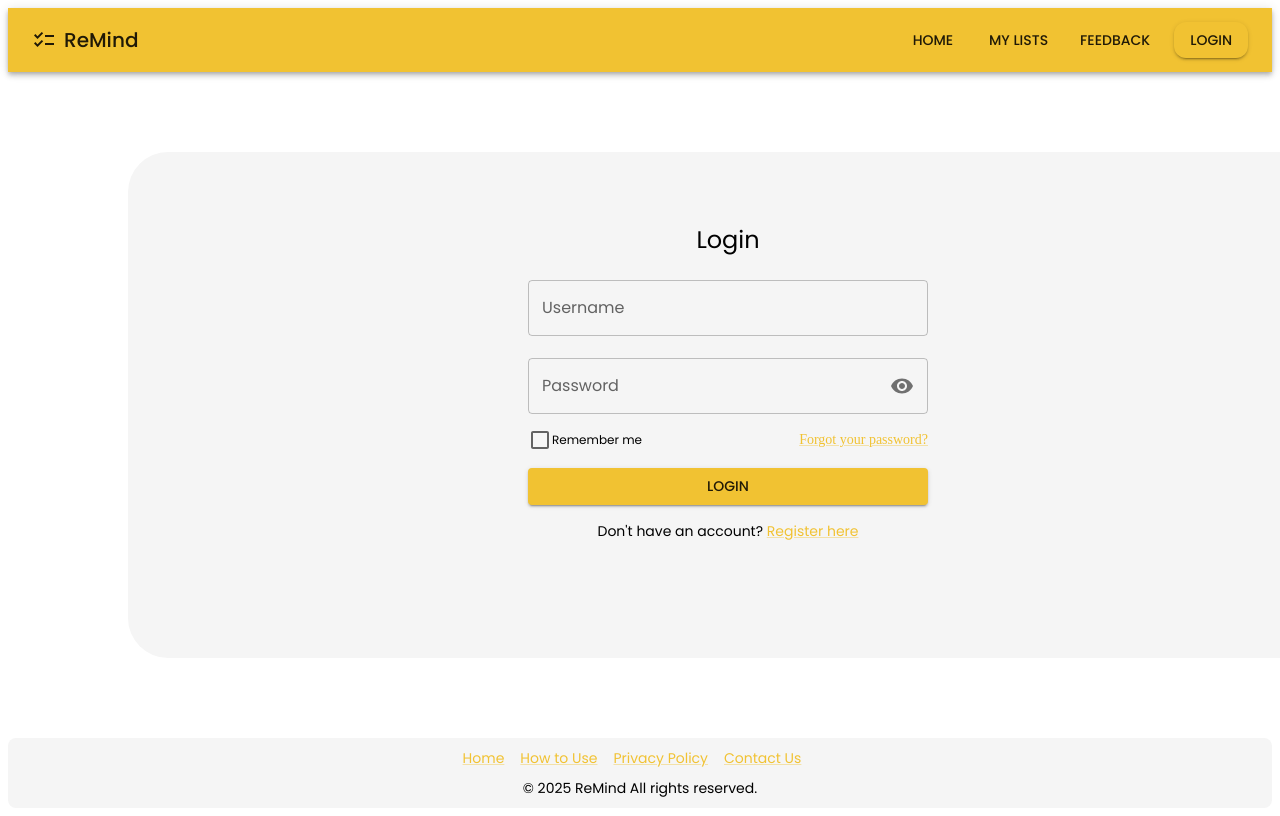
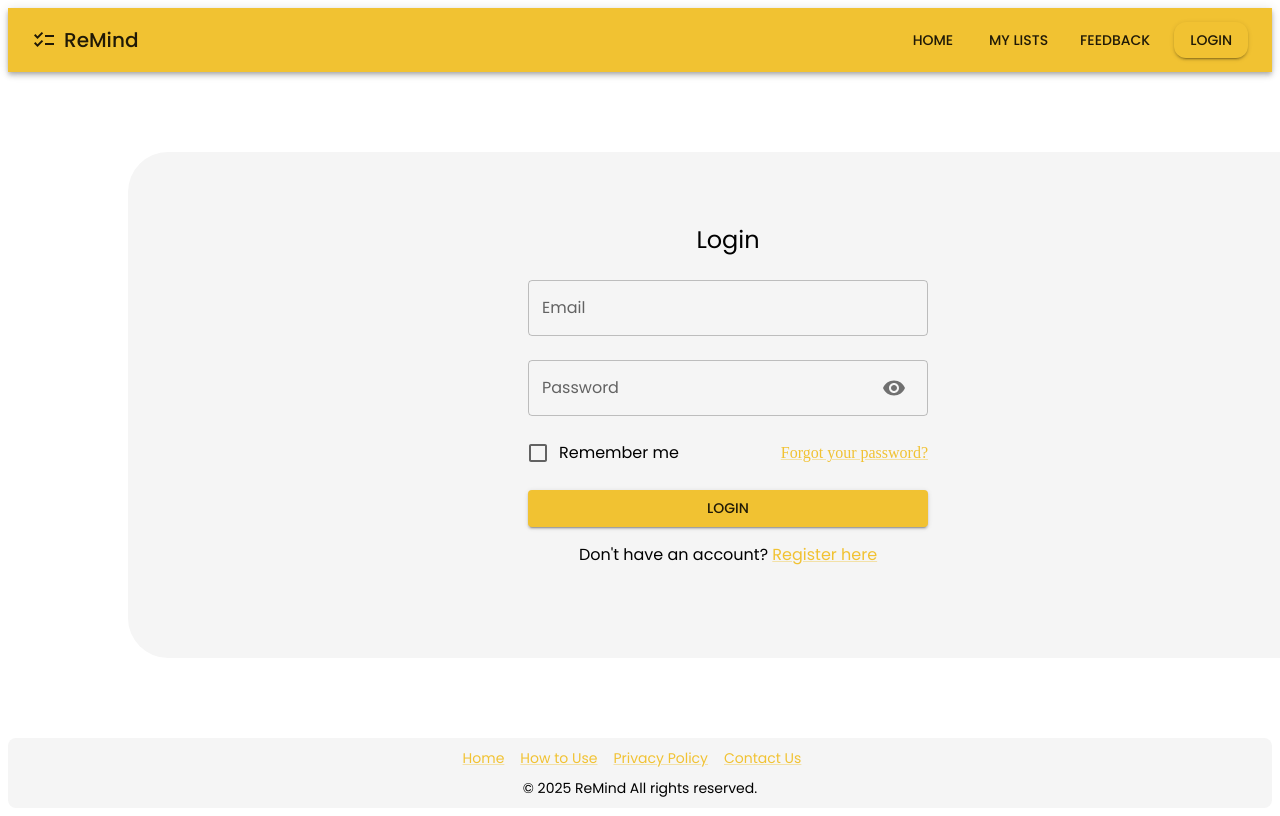
Before and after one commit to 1gozde1/Forget-App, a React (Create React App) app: page /login in a window 1280 px wide. Shown: the top 816 px of the page. Built offline with nearby package versions, Linux system fonts and the light colour scheme.

Commit message:
Integrate Firebase authentication; add AuthStatus component, update Register and Login pages, and enhance Navbar for logout functionality

```diff
--- a/package.json
+++ b/package.json
@@ -11,6 +11,7 @@
     "@reduxjs/toolkit": "^2.5.1",
     "axios": "^1.7.9",
     "cra-template-typescript": "1.2.0",
+    "firebase": "^11.4.0",
     "react": "^19.0.0",
     "react-dom": "^19.0.0",
     "react-redux": "^9.2.0",
--- a/src/components/Navbar.tsx
+++ b/src/components/Navbar.tsx
@@ -4,6 +4,8 @@ import { useSelector, useDispatch } from "react-redux";
 import { RootState } from "../redux/store";
 import { logout } from "../redux/userSlice";
 import ChecklistIcon from "@mui/icons-material/Checklist";
+import { auth } from "../firebase/firebaseConfig";
+import { signOut } from "firebase/auth";
 
 const Navbar = () => {
   const isAuthenticated = useSelector(
@@ -13,8 +15,14 @@ const Navbar = () => {
   const navigate = useNavigate();
 
   const handleLogout = () => {
-    dispatch(logout());
-    navigate("/login");
+    signOut(auth)
+      .then(() => {
+        dispatch(logout());
+        navigate("/login");
+      })
+      .catch((error) => {
+        console.error("Error during logout:", error);
+      });
   };
 
   const handleHomeClick = () => {
--- a/src/components/pages/LoginPage.tsx
+++ b/src/components/pages/LoginPage.tsx
@@ -1,8 +1,7 @@
 import React, { useState, useEffect } from "react";
-import { useDispatch, useSelector } from "react-redux";
-import { login } from "../../redux/userSlice";
-import { RootState } from "../../redux/store";
 import { useNavigate, Link as RouterLink } from "react-router-dom";
+import { signInWithEmailAndPassword } from "firebase/auth";
+import { auth } from "../../firebase/firebaseConfig";
 import {
   Box,
   TextField,
@@ -17,32 +16,30 @@ import Visibility from "@mui/icons-material/Visibility";
 import VisibilityOff from "@mui/icons-material/VisibilityOff";
 
 const LoginPage = () => {
-  const [username, setUsername] = useState("");
+  const [email, setEmail] = useState("");
   const [password, setPassword] = useState("");
   const [rememberMe, setRememberMe] = useState(false);
   const [showPassword, setShowPassword] = useState(false);
-  const dispatch = useDispatch();
+  const [error, setError] = useState<string | null>(null);
   const navigate = useNavigate();
-  const isAuthenticated = useSelector(
-    (state: RootState) => state.user.isAuthenticated
-  );
 
   useEffect(() => {
-    if (isAuthenticated) {
+    const user = auth.currentUser;
+    if (user) {
       navigate("/");
     }
-  }, [isAuthenticated, navigate]);
+  }, [navigate]);
 
-  const handleLogin = (e: React.FormEvent) => {
+  const handleLogin = async (e: React.FormEvent) => {
     e.preventDefault();
+    setError(null);
 
-    if (!username || !password) {
-      alert("Please enter a username and password!");
-      return;
+    try {
+      await signInWithEmailAndPassword(auth, email, password);
+      navigate("/");
+    } catch (err: any) {
+      setError(err.message);
     }
-
-    const userData = { username, rememberMe };
-    dispatch(login(userData));
   };
 
   const handleClickShowPassword = () => {
@@ -57,12 +54,11 @@ const LoginPage = () => {
       <form onSubmit={handleLogin}>
         <TextField
           fullWidth
-          label="Username"
+          label="Email"
           variant="outlined"
           margin="normal"
-          value={username}
-          onChange={(e) => setUsername(e.target.value)}
-          sx={{ marginBottom: "6px" }}
+          value={email}
+          onChange={(e) => setEmail(e.target.value)}
         />
         <TextField
           fullWidth
@@ -72,20 +68,19 @@ const LoginPage = () => {
           margin="normal"
           value={password}
           onChange={(e) => setPassword(e.target.value)}
-          sx={{ marginBottom: "6px" }}
           InputProps={{
             endAdornment: (
               <IconButton
                 aria-label="toggle password visibility"
                 onClick={handleClickShowPassword}
                 edge="start"
-                sx={{ padding: 0 }}
               >
                 {showPassword ? <VisibilityOff /> : <Visibility />}
               </IconButton>
             ),
           }}
         />
+        {error && <Typography color="error">{error}</Typography>}
 
         <Box
           display="flex"
@@ -98,19 +93,11 @@ const LoginPage = () => {
               <Checkbox
                 checked={rememberMe}
                 onChange={(e) => setRememberMe(e.target.checked)}
-                sx={{ p: 0, m: 0 }}
               />
             }
             label="Remember me"
-            sx={{ m: 0, width: "auto", p: 0 }}
-            componentsProps={{ typography: { fontSize: "0.75rem" } }}
           />
-
-          <Link
-            component={RouterLink}
-            to="/forgot-password"
-            sx={{ fontSize: "0.875rem" }}
-          >
+          <Link component={RouterLink} to="/forgot-password">
             Forgot your password?
           </Link>
         </Box>
@@ -126,13 +113,9 @@ const LoginPage = () => {
         </Button>
       </form>
 
-      <Typography sx={{ mt: 2, fontSize: "0.875rem" }}>
+      <Typography sx={{ mt: 2 }}>
         Don't have an account?{" "}
-        <Link
-          component={RouterLink}
-          to="/register"
-          sx={{ fontSize: "0.875rem" }}
-        >
+        <Link component={RouterLink} to="/register">
           Register here
         </Link>
       </Typography>
--- a/src/components/pages/RegisterPage.tsx
+++ b/src/components/pages/RegisterPage.tsx
@@ -1,37 +1,32 @@
 import React, { useState, useEffect } from "react";
-import { useDispatch, useSelector } from "react-redux";
-import { register } from "../../redux/userSlice";
-import { RootState } from "../../redux/store";
 import { useNavigate } from "react-router-dom";
+import { createUserWithEmailAndPassword } from "firebase/auth";
+import { auth } from "../../firebase/firebaseConfig";
 import { Box, TextField, Button, Typography } from "@mui/material";
 
 const RegisterPage = () => {
-  const [username, setUsername] = useState("");
+  const [email, setEmail] = useState("");
   const [password, setPassword] = useState("");
-  const dispatch = useDispatch();
+  const [error, setError] = useState<string | null>(null);
   const navigate = useNavigate();
-  const isAuthenticated = useSelector(
-    (state: RootState) => state.user.isAuthenticated
-  );
 
   useEffect(() => {
-    if (isAuthenticated) {
+    const user = auth.currentUser;
+    if (user) {
       navigate("/");
     }
-  }, [isAuthenticated, navigate]);
+  }, [navigate]);
 
-  const handleRegister = (e: React.FormEvent) => {
+  const handleRegister = async (e: React.FormEvent) => {
     e.preventDefault();
+    setError(null);
 
-    if (!username || !password) {
-      alert("Please enter a username and password!");
-      return;
+    try {
+      await createUserWithEmailAndPassword(auth, email, password);
+      navigate("/");
+    } catch (err: any) {
+      setError(err.message);
     }
-
-    const userData = { username };
-    dispatch(register(userData));
-
-    navigate("/login");
   };
 
   return (
@@ -42,11 +37,11 @@ const RegisterPage = () => {
       <form onSubmit={handleRegister}>
         <TextField
           fullWidth
-          label="Username"
+          label="Email"
           variant="outlined"
           margin="normal"
-          value={username}
-          onChange={(e) => setUsername(e.target.value)}
+          value={email}
+          onChange={(e) => setEmail(e.target.value)}
         />
         <TextField
           fullWidth
@@ -57,6 +52,8 @@ const RegisterPage = () => {
           value={password}
           onChange={(e) => setPassword(e.target.value)}
         />
+        {error && <Typography color="error">{error}</Typography>}
+
         <Button
           type="submit"
           variant="contained"
--- /dev/null
+++ b/src/firebase/firebaseConfig.ts
@@ -0,0 +1,20 @@
+import { initializeApp } from "firebase/app";
+import { getAuth } from "firebase/auth";
+import { getAnalytics } from "firebase/analytics";
+
+const firebaseConfig = {
+  apiKey: "AIzaSyA_l9dWnQOa76GEjaJ94kx78YFPz3pFx_Y",
+  authDomain: "forget-app-f39d8.firebaseapp.com",
+  projectId: "forget-app-f39d8",
+  storageBucket: "forget-app-f39d8.appspot.com",
+  messagingSenderId: "604654354085",
+  appId: "1:604654354085:web:48008317772741866a974c",
+  measurementId: "G-84YYYLKK25",
+};
+
+const app = initializeApp(firebaseConfig);
+const auth = getAuth(app);
+const analytics = getAnalytics(app);
+
+export { auth, analytics };
+export default app;
```
Also changed, not shown: src/firebase/AuthStatus.tsx (added, +23 -0 lines), src/firebase/firebaseAuth.ts (added, +43 -0 lines), 1 other file (tests, documents, lock files or other folders).
